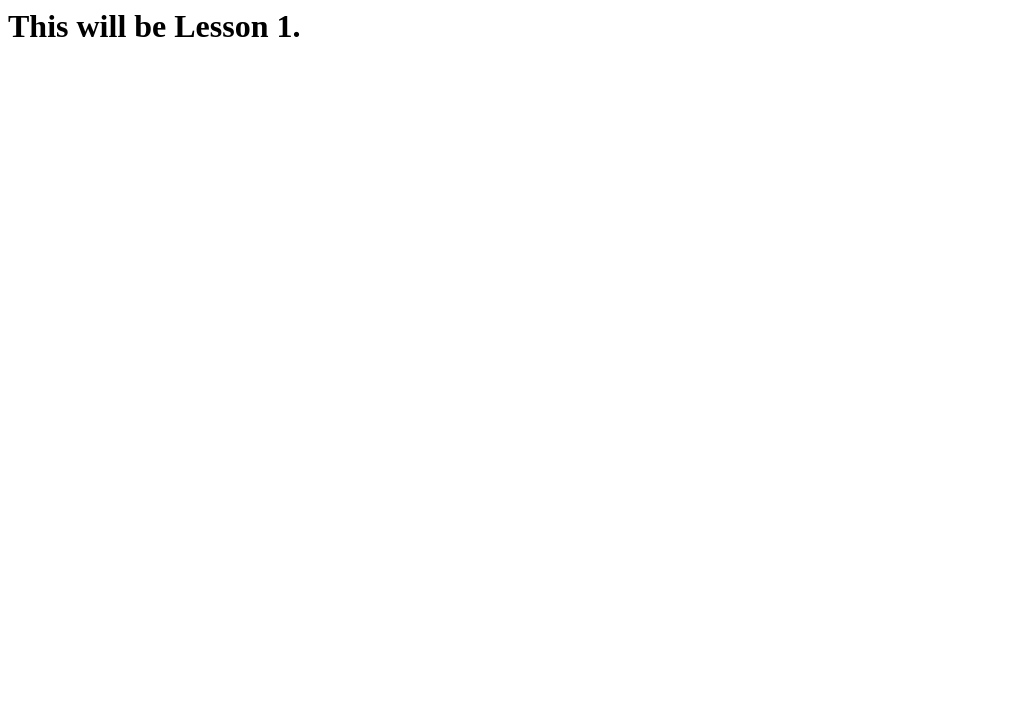
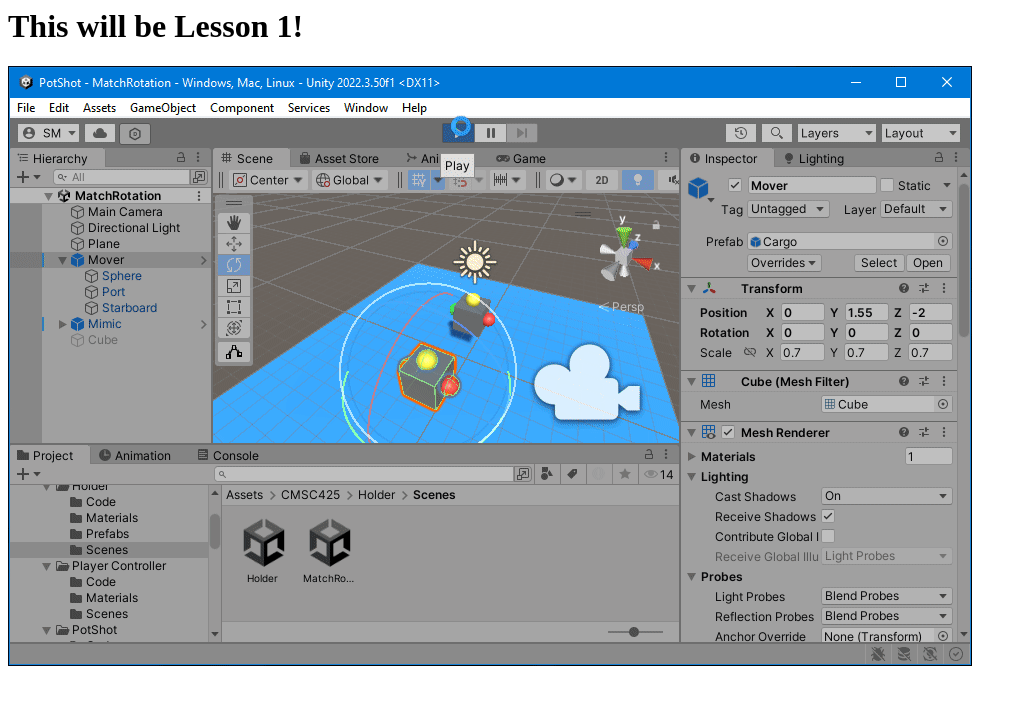
Before and after one commit to stevensrmiller/CMSC425-01, a plain HTML site: page docs/index.html in a window 1280 px wide. Shown: the whole page, without its empty margins (0-1027 px from the left). Drawn offline with Linux system fonts and the light colour scheme.

Commit message:
Update index.html

```diff
--- a/docs/index.html
+++ b/docs/index.html
@@ -3,7 +3,7 @@
 </head>
 <body>
   <h1>
-    This will be Lesson 1.
+    This will be Lesson 1!
   </h1>
-  <img src="../docs/mimic.gif>
+  <img src="../docs/mimic.gif">
 </body>
```
